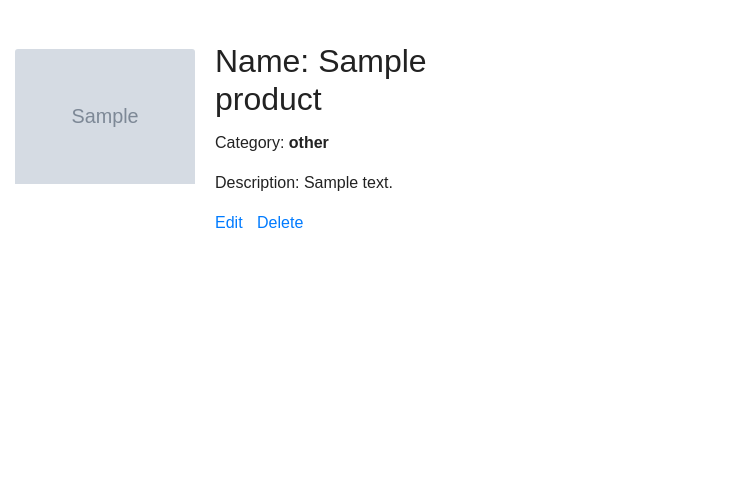
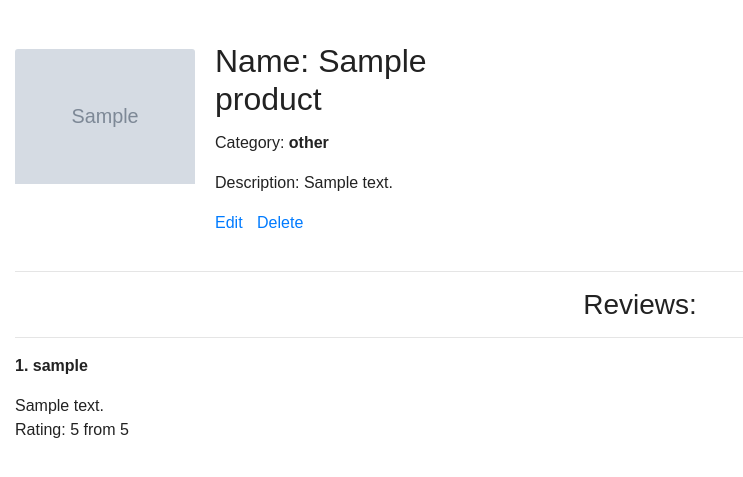
Before and after one commit to DinaraKA/exam_8_reviews, a Django app: page /product/1/ in a window 1280 px wide. Shown: the part 38-515 px from the top of the page, without its empty margins (0-743 px from the left). Run offline with Django 3.2, Linux system fonts and the light colour scheme; tables that the repository leaves empty hold one stand-in row (values such as "Sample post"); grey boxes marked "Sample" are stand-in pictures; parts of the project's set-up code (start-up, migrations or seed data) failed here and were passed over; some libraries are stand-ins or nearby versions.

Commit message:
Added list of reviews on product page. Added pagination.

```diff
--- a/source/webapp/templates/product/detail.html
+++ b/source/webapp/templates/product/detail.html
@@ -18,4 +18,32 @@
             </div>
         </div>
     </div>
+    <hr/>
+        <h3>Reviews:</h3>
+        {% if is_paginated %}
+            {% include 'partial/pagination.html' %}
+        {% endif %}
+        <div class="issue-list">
+            {% for review in reviews %}
+                <hr>
+                <div class="review">
+                    <p><b>{{ forloop.counter }}. {{ review.author.username }}</b></p>
+                    <div class="pre">{{ review.text }}</div>
+                    <div>Rating: {{ review.rating }} from 5</div>
+{#                    <p class="review-links">#}
+{#                        {% if perms.webapp.change_task %}#}
+{#                            <a href="{% url 'webapp:task_update' task.pk %}">Edit</a>#}
+{#                        {% endif %}#}
+{#                        {% if perms.webapp.delete_task %}#}
+{#                            <a href="{% url 'webapp:task_delete' task.pk %}">Delete</a>#}
+{#                        {% endif %}#}
+{#                    </p>#}
+                </div>
+            {% empty %}
+                <p>No review yet.</p>
+            {% endfor %}
+        </div>
+        {% if is_paginated %}
+            {% include 'partial/pagination.html' %}
+        {% endif %}
 {% endblock %}
--- a/source/webapp/views.py
+++ b/source/webapp/views.py
@@ -1,4 +1,5 @@
 from django.contrib.auth.mixins import LoginRequiredMixin
+from django.core.paginator import Paginator
 from django.urls import reverse, reverse_lazy
 from django.views.generic import ListView, DetailView, CreateView, UpdateView, DeleteView
 
@@ -16,6 +17,20 @@ class ProductView(DetailView):
     template_name = 'product/detail.html'
     context_object_name = 'product'
 
+    def get_context_data(self, **kwargs):
+        context = super().get_context_data(**kwargs)
+        products = context['product'].product_review.order_by('rating')
+        self.paginate_reviews_to_context(products, context)
+        return context
+
+    def paginate_reviews_to_context(self, reviews, context):
+        paginator = Paginator(reviews, 3, 0)
+        page_number = self.request.GET.get('page', 1)
+        page = paginator.get_page(page_number)
+        context['paginator'] = paginator
+        context['page_obj'] = page
+        context['reviews'] = page.object_list
+        context['is_paginated'] = page.has_other_pages()
 
 class ProductCreateView(LoginRequiredMixin, CreateView):
     model = Product
```
Also changed, not shown: source/webapp/templates/partial/pagination.html (added, +21 -0 lines).
